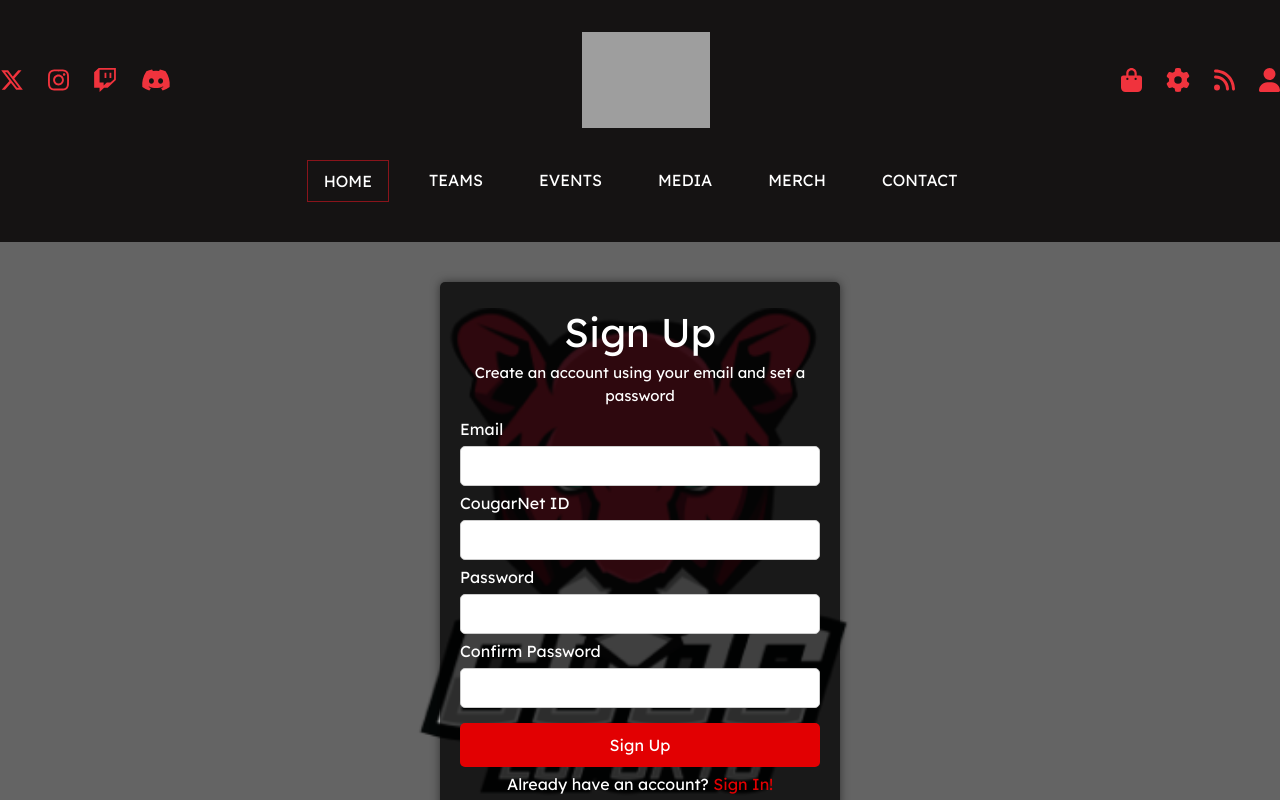
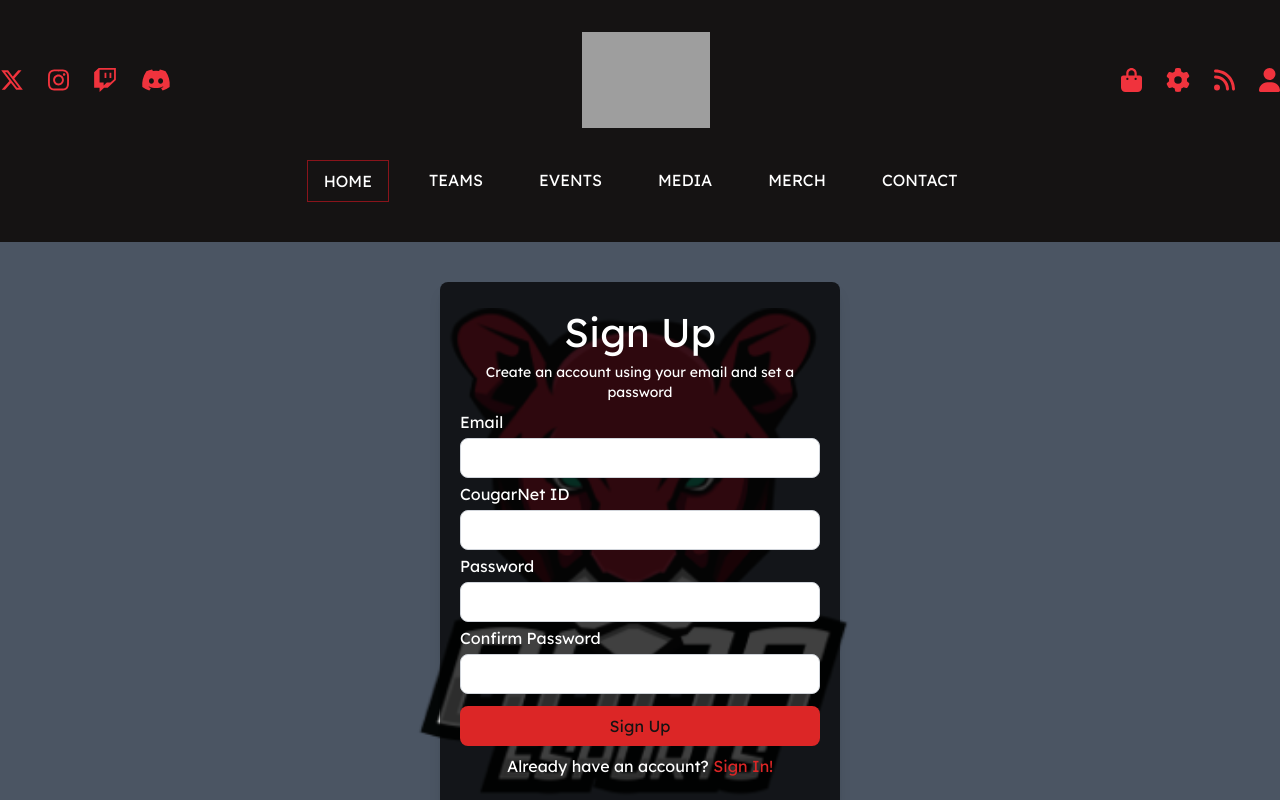
Before and after one commit to CoogEsports/website, a Nuxt app: page /signup in a window 1280 px wide. Shown: the top 800 px of the page. Built offline with nearby package versions, Linux system fonts and the light colour scheme; grey boxes are pictures that could not be loaded.

Commit message:
Tailwind applied to login and signup
As per instruction's the login and signup pages were converted to Tailwind to fix MR issues.

```diff
--- a/pages/login.vue
+++ b/pages/login.vue
@@ -51,93 +51,47 @@ export default {
 </script>
 
 <style scoped>
-
-
 .login-page {
-  width: 100vw;
-  height: 80vh;
-  background-image: url('/assets/img/loginbg.png'); /* Adjust the path if needed */
-  background-size: 35%; /* Adjust this value to scale the image */
+  @apply w-screen h-[80vh] bg-gray-600 flex justify-center items-center overflow-hidden;
+  background-image: url('/assets/img/loginbg.png');
+  background-size: 35%;
   background-repeat: no-repeat;
   background-position: center center;
-  background-color: #646464;
-  display: flex;
-  justify-content: center;
-  align-items: center;
-  overflow: hidden; /* Prevent scrollbars */
 }
 
 .login-container {
-  width: 500px;
-  height: 60vh;
-  padding: 20px;
-  border-radius: 5px;
-  background-color: rgba(0, 0, 0, 0.75);
-  box-shadow: 0 0 10px rgba(0, 0, 0, 0.5);
-  color: white;
+  @apply w-[500px] h-[60vh] p-5 rounded-lg bg-black bg-opacity-75 shadow-lg text-white;
 }
 
 .login-title {
-  text-align: center;
-  margin-bottom: 20px;
-  font-size: 40px;
+  @apply text-center mb-5 text-[40px];
 }
 
-
 .login-subtitle {
-  text-align: center;
-  margin-bottom: 10px;
-  font-size: 15px; /* Adjust the font size as needed */
-  color: white; /* Adjust the color as needed */
+  @apply text-center mb-2 text-sm text-white;
 }
 
-
 .input-group {
-  margin-bottom: 15px;
+  @apply mb-4;
 }
 
 label {
-  display: block;
-  margin-bottom: 5px;
-  color: white;
+  @apply block mb-1 text-white;
 }
 
 input {
-  width: 100%;
-  padding: 10px;
-  border: 1px solid #ccc;
-  border-radius: 5px;
-  background-color: #ffffff;
-  color: white;
+  @apply w-full p-2 border border-gray-300 rounded-lg bg-white text-gray-900;
 }
 
 button {
-  width: 100%;
-  padding: 10px;
-  background-color: #e20002;
-  border: none;
-  border-radius: 5px;
-  color: white;
-  font-size: 16px;
-  cursor: pointer;
-}
-
-button:hover {
-  background-color: #0056b3;
+  @apply w-full p-2 bg-red-600 rounded-lg text-white text-base cursor-pointer hover:bg-red-700;
 }
 
 .signup-link {
-  text-align: center;
-  margin-top: 15px;
-  color: white;
+  @apply text-center mt-4 text-white;
 }
 
 .signup-link a {
-  color: #e20002;
-  text-decoration: none;
-}
-
-.signup-link a:hover {
-  text-decoration: underline;
+  @apply text-red-600 no-underline hover:underline;
 }
 </style>
--- a/pages/signup.vue
+++ b/pages/signup.vue
@@ -5,7 +5,6 @@
         <h2 class="signup-title">Sign Up</h2>
         <p class="signup-subtitle">
           Create an account using your email and set a password<br />
-
         </p>
         <div class="input-group">
           <label for="email">Email</label>
@@ -46,7 +45,7 @@
   methods: {
     async signup() {
       if (this.password !== this.confirmPassword) {
-          // Handle password mismatch error, e.g., show an error message
+        // Handle password mismatch error
         console.error('Passwords do not match');
         return;
       }
@@ -59,7 +58,7 @@
         // Redirect or show a success message after signup
       } catch (error) {
         console.error(error);
-          // Handle signup error, e.g., show an error message
+        // Handle signup error
       }
     }
   }
@@ -68,90 +67,46 @@
 
 <style scoped>
 .signup-page {
-    width: 100vw;
-    height: 80vh;
-    background-image: url('/assets/img/loginbg.png'); /* Adjust the path if needed */
-    background-size: 35%; /* Adjust this value to scale the image */
+@apply w-screen h-[80vh] bg-gray-600 flex justify-center items-center overflow-hidden;
+background-image: url('/assets/img/loginbg.png');
+background-size: 35%;
 background-repeat: no-repeat;
 background-position: center center;
-    background-color: #646464;
-    display: flex;
-    justify-content: center;
-    align-items: center;
-    overflow: hidden; /* Prevent scrollbars */
 }
 
 .signup-container {
-    width: 400px;
-    height: 70vh;
-    padding: 20px;
-    border-radius: 5px;
-    background-color: rgba(0, 0, 0, 0.75);
-    box-shadow: 0 0 10px rgba(0, 0, 0, 0.5);
-    color: white;
+@apply w-[400px] h-[70vh] p-5 rounded-lg bg-black bg-opacity-75 shadow-lg text-white;
 }
 
 .signup-title {
-    text-align: center;
-    margin-bottom: 0px;
-    font-size: 40px;
+@apply text-center mb-0 text-[40px];
 }
 
 .signup-subtitle {
-    text-align: center;
-    margin-bottom: 10px;
-    font-size: 15px; /* Adjust the font size as needed */
-    color: white; /* Adjust the color as needed */
+@apply text-center mb-2 text-sm text-white;
 }
 
 .input-group {
-    margin-bottom: 5px;
+@apply mb-1;
 }
 
 label {
-    display: block;
-    margin-bottom: 5px;
-    color: white;
+@apply block mb-1 text-white;
 }
 
 input {
-    width: 100%;
-    height: 5vh;
-    padding: 10px;
-    border: 1px solid #ccc;
-    border-radius: 5px;
-    background-color: #ffffff;
-    color: white;
+@apply w-full h-[5vh] p-2 border border-gray-300 rounded-lg bg-white text-gray-900;
 }
 
 button {
-    width: 100%;
-    padding: 10px;
-    background-color: #e20002;
-    margin-top: 10px;
-    border: none;
-    border-radius: 5px;
-    color: white;
-    font-size: 16px;
-    cursor: pointer;
-  }
-
-  button:hover {
-    background-color: #0056b3;
+@apply w-full p-2 mt-2 bg-red-600 rounded-lg text-white text-base cursor-pointer hover:bg-red-700;
 }
 
 .login-link {
-    text-align: center;
-    margin-top: 5px;
-    color: white;
+@apply text-center mt-2 text-white;
 }
 
 .login-link a {
-    color: #e20002;
-    text-decoration: none;
-  }
-
-  .login-link a:hover {
-    text-decoration: underline;
+@apply text-red-600 no-underline hover:underline;
 }
 </style>
```
Lines whose indentation alone changed are shown as unchanged.
